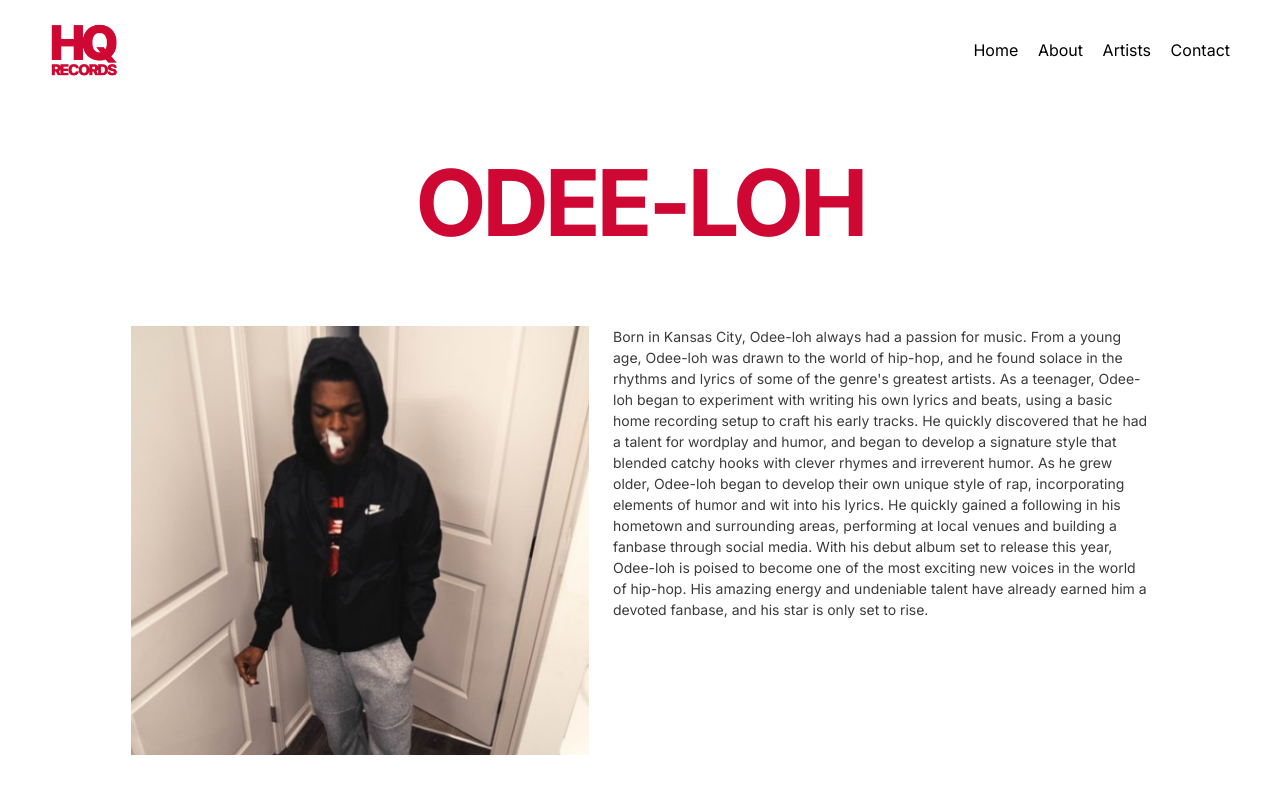
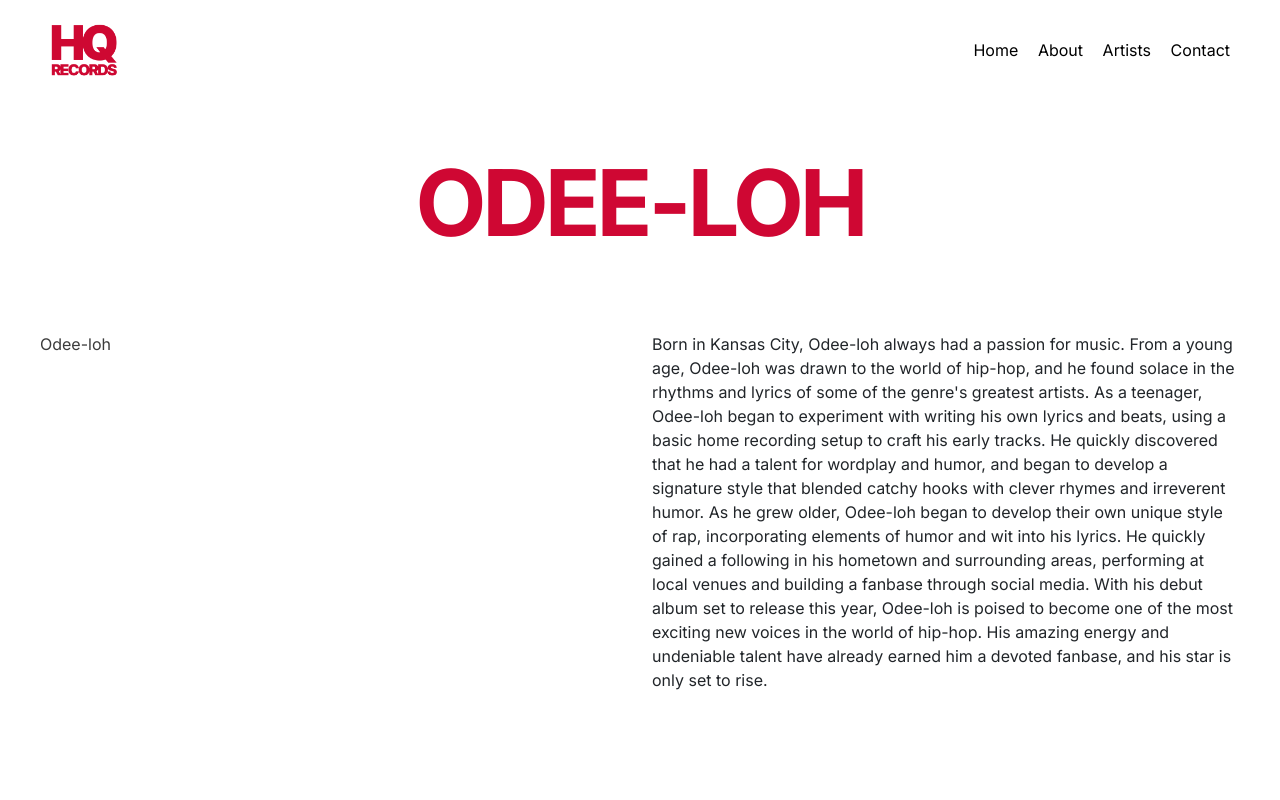
Before and after one commit to othewebdev/hq-records, a Next.js app: page /odeeloh in a window 1280 px wide. Shown: the top 800 px of the page. Built offline with nearby package versions, Linux system fonts and the light colour scheme.

Commit message:
[Success] fix grid for artist page

```diff
--- a/modules/ArtistInfo.js
+++ b/modules/ArtistInfo.js
@@ -1,21 +1,15 @@
-import Image from "next/image";
 import React from "react";
 import styles from "@/styles/ArtistInfo.module.css";
 
 const ArtistInfo = ({ artist }) => {
   return (
-    <div className={styles.artistInfo}>
-      <div className={styles.innerInfo}>
-        <div className={styles.artistImage}>
-          <Image
-            className={styles.innerImage}
-            src={artist.image || ""}
-            alt={artist.name + " " + "Biography"}
-            loading="eager"
-          />
+    <div className={styles.artistInfoContainer}>
+      <div className={styles.artistInfoGrid}>
+        <div id="col1">
+          <p>{artist.name}</p>
         </div>
-        <div className={styles.artistBio}>
-          <p className={styles.innerBio}>{artist.biography}</p>
+        <div id="col2">
+          <div>{artist.biography}</div>
         </div>
       </div>
     </div>
--- a/styles/ArtistInfo.module.css
+++ b/styles/ArtistInfo.module.css
@@ -1,52 +1,26 @@
-.artistInfo {
+.artistInfoContainer {
   width: 100%;
   display: flex;
   justify-content: center;
+  padding: 18px;
+}
+
+.artistInfoGrid {
+  display: grid;
+  grid-template-columns: repeat(2, 1fr);
+  grid-template-rows: 1fr;
+  grid-column-gap: 24px;
+  max-width: 1200px;
+  width: 100%;
+  justify-self: center;
   transition: 0.2s ease all;
+  inline-size: 1590px;
+  word-break: keep-all;
 }
-.innerInfo {
-  display: flex;
-  flex-direction: row;
-  transition: 0.2s ease all;
-}
-.artistBio {
-  display: flex;
-  justify-content: center;
-  transition: 0.2s ease all;
-}
-.artistImage {
-  display: flex;
-  justify-content: center;
-}
-.innerImage {
-  padding: 12px;
-}
-.innerBio {
-  min-width: 225px;
-  max-width: 560px;
-  padding: 12px;
-  width: 100%;
-  height: 100%;
-  font-size: 14px;
-  transition: 0.2s ease all;
-}
-@media (max-width: 1080px) {
-  .innerInfo {
+
+@media screen and (max-width: 1080px) {
+  .artistInfoGrid {
+    display: flex;
     flex-direction: column;
   }
-  .artistBio {
-    text-align: center;
-  }
 }
-@media screen and (max-width: 768px) {
-  .artistImage {
-    object-fit: cover;
-  }
-  .innerBio {
-    padding: 0 16px;
-  }
-  .innerImage {
-    aspect-ratio: 1/1;
-    padding: 48px;
-  }
-}
```
